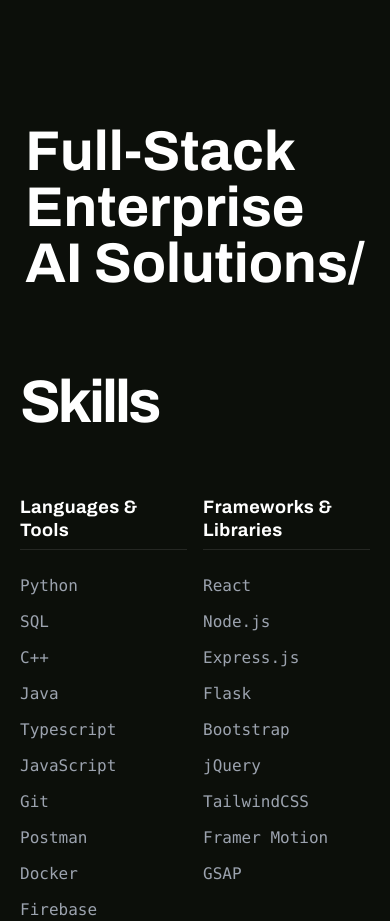
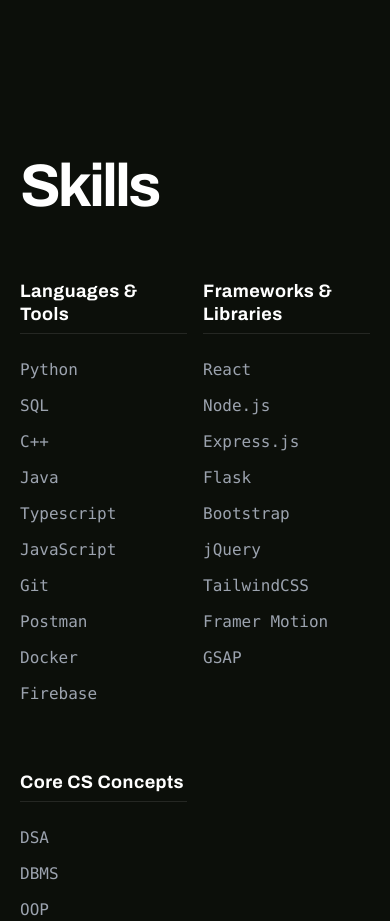
Before and after one commit to shujabakhtiar/shuja-portfolio, a Vue app: page / in a window 390 px wide. Shown: the part 1760-2681 px from the top of the page. Built offline with nearby package versions, Linux system fonts and the light colour scheme; a web font is replaced by a local one.

Commit message:
mobile ui perfection

```diff
--- a/src/components/common/HamburgerButton.vue
+++ b/src/components/common/HamburgerButton.vue
@@ -1,6 +1,6 @@
 <template>
   <button
-    class="relative w-12 h-12 flex items-center justify-center rounded-full bg-gray-200/50 hover:bg-gray-300/80 transition-colors duration-500 ease-out backdrop-blur-sm"
+    class="relative w-10 h-10 md:w-12 md:h-12 flex items-center justify-center rounded-full bg-gray-200/50 hover:bg-gray-300/80 transition-colors duration-500 ease-out backdrop-blur-sm"
     aria-label="Toggle menu"
     @click="toggle"
   >
--- a/src/components/sections/ArsenalSection.vue
+++ b/src/components/sections/ArsenalSection.vue
@@ -2,7 +2,7 @@
     <Section title=" " subtitle=" " description=" "  :border-radius-on-bottom="true">
         <div class="w-full h-full flex flex-col lg:flex-row items-center lg:items-start justify-between gap-12 lg:gap-8 mt-4 lg:mt-0 pb-20">
             <!-- Left Side: Hero Text -->
-            <div class="flex-1 flex flex-col justify-center lg:pt-12 select-none">
+            <div class="hidden lg:flex flex-1 flex-col justify-center lg:pt-12 select-none">
                 <h1 class="text-section-h2 font-section leading-none">
                     <div class="block">Full-Stack</div>
                     <div class="block">Enterprise</div>
```
